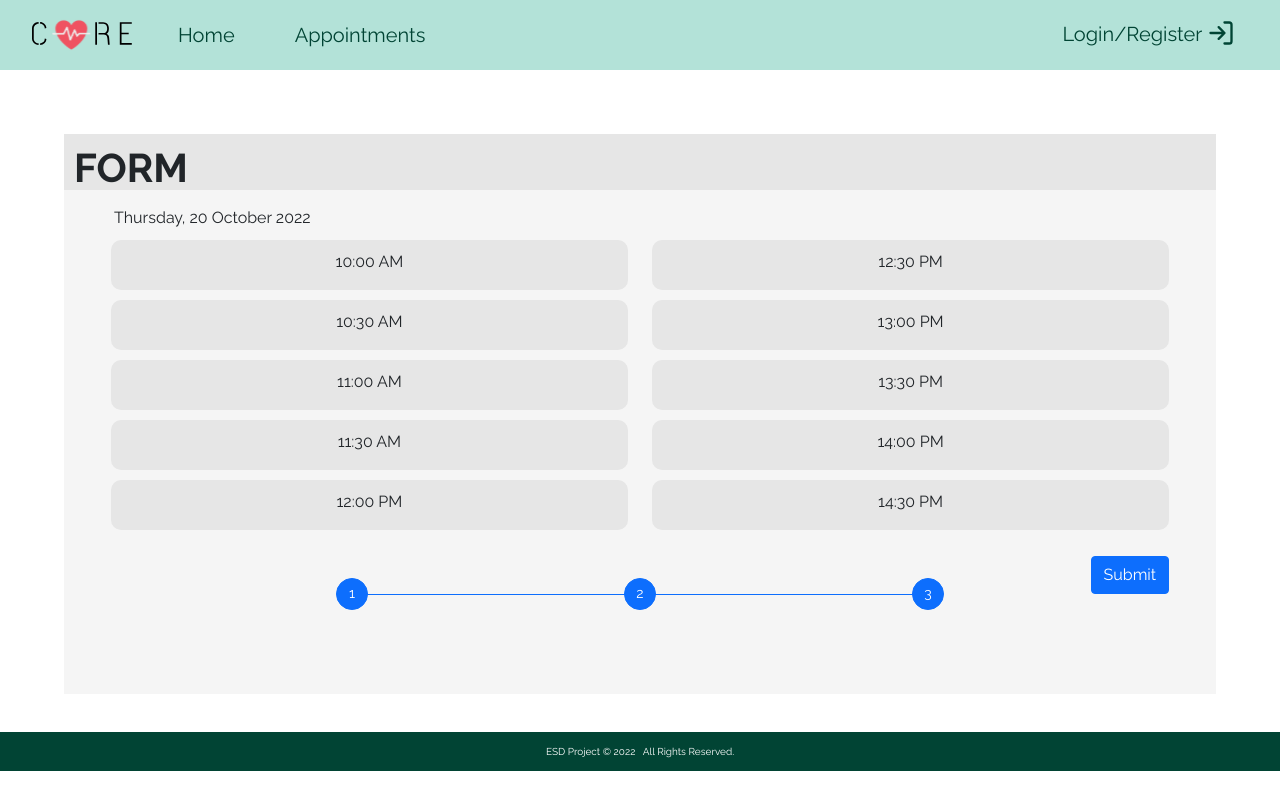
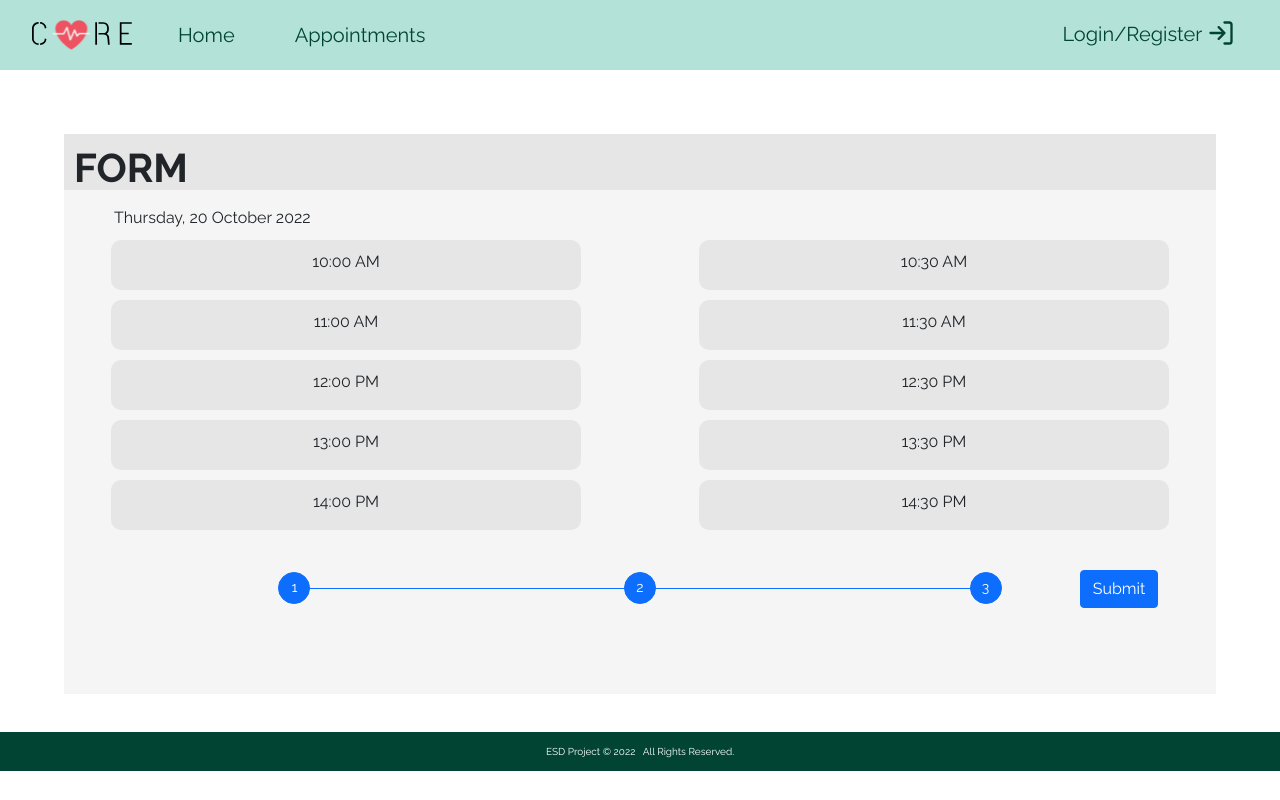
Before and after one commit to veinnaa/ESD, a Vue app in the folder ESD_Frontend/: page /formthree in a window 1280 px wide. Built offline with nearby package versions, Linux system fonts and the light colour scheme; the HTML template or start-up script is replaced by a standard one.

Commit message:
update on form

```diff
--- a/ESD_Frontend/src/components/form.vue
+++ b/ESD_Frontend/src/components/form.vue
@@ -49,7 +49,6 @@
             <label class="form-check-label" for="inlineRadio2"> Male</label>
           </div>
           <br>
-          <button type="button" class="btn btn-primary next1">Next </button>
         </div>
       </div>
     </form>
@@ -62,6 +61,8 @@
     <button type="button" class="position-absolute top-0 start-50 translate-middle btn btn-sm btn-secondary rounded-pill" style="width: 2rem; height:2rem;">2</button>
     <button type="button" class="position-absolute top-0 start-100 translate-middle btn btn-sm btn-secondary rounded-pill" style="width: 2rem; height:2rem;">3</button>
   </div>
+  <button type="button" class="btn btn-primary next1">Next </button>
+
 </div>
 
 </template>
@@ -114,11 +115,14 @@ label{
 .prog1{
   margin-left: auto;
   margin-right:auto;
+  margin-top: 2.5%;
   width: 75%;
 }
 
 .next1{
   float: right;
+  margin-top: 15px;
+  margin-right: 50px;
 }
 
 
--- a/ESD_Frontend/src/components/formthree.vue
+++ b/ESD_Frontend/src/components/formthree.vue
@@ -7,43 +7,16 @@
   <section class="section" id="personalDetails">
     <form>
     <div class="row row1">
-      <div class="col-6 col1">
+      <div class="col-6 col1" v-for="(time, i) in schedule" :key="i">
         <div class="form-group timeslot">
-          <label for="exampleInputEmail1">10:00 AM</label>
+          <label for="exampleInputEmail1">{{time}}</label>
         </div>
-        <div class="form-group timeslot">
-          <label for="exampleInputEmail1">10:30 AM</label>
-        </div>
-        <div class="form-group timeslot">
-          <label for="exampleInputEmail1">11:00 AM</label>
-        </div>
-        <div class="form-group timeslot">
-          <label for="exampleInputEmail1">11:30 AM</label>
-        </div>
-        <div class="form-group timeslot">
-          <label for="exampleInputEmail1">12:00 PM</label>
-        </div>
-      </div>
-      <div class="col-6 col2">
-        <div class="form-group timeslot">
-          <label for="exampleInputEmail1">12:30 PM</label>
-        </div>
-        <div class="form-group timeslot">
-          <label for="exampleInputEmail1">13:00 PM</label>
-        </div>
-        <div class="form-group timeslot">
-          <label for="exampleInputEmail1">13:30 PM</label>
-        </div>
-        <div class="form-group timeslot">
-          <label for="exampleInputEmail1">14:00 PM</label>
-        </div>
-        <div class="form-group timeslot">
-          <label for="exampleInputEmail1">14:30 PM</label>
-        </div>
-        <button type="button" class="btn btn-primary next1">Submit </button>
 
       </div>
+
     </div>
+    <button type="button" class="btn btn-primary next1">Submit </button>
+
     </form>
   </section>
     <div class="position-relative prog1" >
@@ -84,9 +57,6 @@
 
 .col1{
   padding-left: 5%;
-}
-
-.col2{
   padding-right: 5%;
 }
 
@@ -102,13 +72,14 @@ label{
 .prog1{
   margin-left: auto;
   margin-right:auto;
-  /* margin-top: 0%; */
-  width: 50%;
+  margin-top: 5%;
+  width: 60%;
 }
 
 .next1{
   float: right;
-  margin-top: 5%;
+  margin-top: 3.5%;
+  margin-right: 5%;
 }
 
 .timeslot{
@@ -124,3 +95,16 @@ label{
   margin-left: 50px;
 }
 </style>
+
+<script>
+
+export default {
+  data(){
+    return {
+      schedule: ['10:00 AM', '10:30 AM', '11:00 AM', '11:30 AM', '12:00 PM', '12:30 PM','13:00 PM','13:30 PM','14:00 PM', '14:30 PM' ]
+
+      }
+  }
+}
+
+</script>
--- a/ESD_Frontend/src/components/formtwo.vue
+++ b/ESD_Frontend/src/components/formtwo.vue
@@ -9,11 +9,11 @@
       <div class="col-6 col1">
         <div class="form-group">
           <label for="exampleFormControlTextarea1">Allergies</label>
-          <textarea class="form-control" id="exampleFormControlTextarea1" rows="5"></textarea>
+          <textarea class="form-control" id="exampleFormControlTextarea1" rows="4" v-model="allergies"></textarea>
         </div>
         <div class="form-group">
           <label for="exampleFormControlTextarea2">Symptoms</label>
-          <textarea class="form-control" id="exampleFormControlTextarea1" rows="5"></textarea>
+          <textarea class="form-control" id="exampleFormControlTextarea1" rows="4" v-model="symptoms"></textarea>
         </div>
 
       </div>
@@ -25,10 +25,9 @@
         <div class="w-100">
           <label class="mt-3" for="datepicker-dateformat2">Choose Appointment Date </label>
           <br>
-          <input type="date" id="appt" name="appt" style="width:100%">
+          <input type="date" id="appt" name="appt" style="width:100%" v-model="date">
         </div>
-        <br>
-        <button type="button" class="btn btn-primary next1">Next </button>
+        <!-- <br> -->
       </div>
       </div>
     </form>
@@ -41,6 +40,8 @@
     <button type="button" class="position-absolute top-0 start-50 translate-middle btn btn-sm btn-primary rounded-pill" style="width: 2rem; height:2rem;">2</button>
     <button type="button" class="position-absolute top-0 start-100 translate-middle btn btn-sm btn-secondary rounded-pill" style="width: 2rem; height:2rem;">3</button>
   </div>
+     <button type="button" class="btn btn-primary next1">Next </button>
+
 </div>
 
 </template>
@@ -93,12 +94,29 @@ label{
 .prog1{
   margin-left: auto;
   margin-right:auto;
-  /* margin-top: 3%; */
+  margin-top: 3%;
   width: 75%;
 }
 
 .next1{
   float: right;
-  margin-top: 140px;
+  margin-right: 50px;
+  margin-top: 15px;
 }
 </style>
+
+<script>
+
+export default {
+  data(){
+    return {
+      allergies: 'sweat',
+      symptoms: 'rashes',
+      file: false,
+      date: '03/04/2022'
+
+      }
+  }
+}
+
+</script>
--- a/ESD_Frontend/src/views/formtwo.vue
+++ b/ESD_Frontend/src/views/formtwo.vue
@@ -10,6 +10,7 @@ import FormTwo from "../components/formtwo.vue"
 
 
 export default {
+
   name: 'form2',
   components: {
     // AppointmentsView
```
